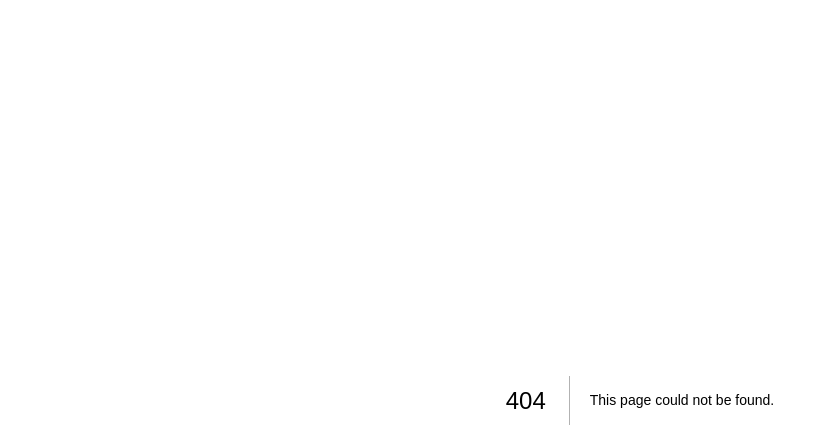
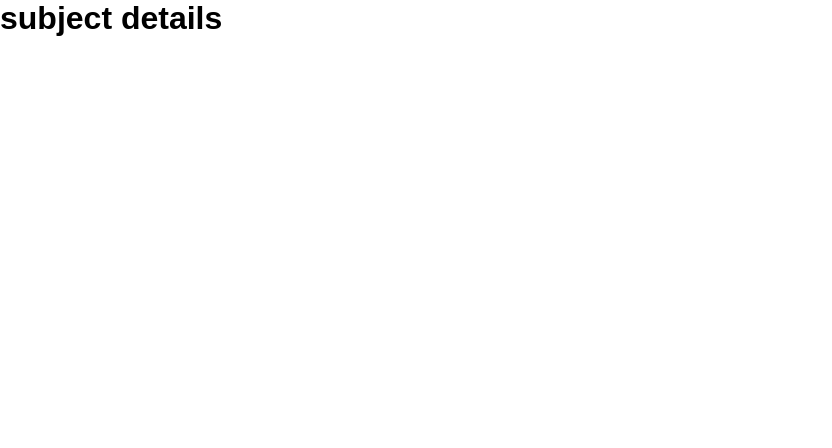
Before and after one commit to Lucky-ta/Motrix-Project, a Next.js app: page /subject/1 in a window 1280 px wide. Before the commit this address had no page. Shown: the top 448 px of the page, without its empty margins (0-832 px from the left). Built offline with nearby package versions, Linux system fonts and the light colour scheme.

Commit message:
Create subject details router

```diff
--- a/src/components/MenusOptions/MenuOptions.tsx
+++ b/src/components/MenusOptions/MenuOptions.tsx
@@ -1,3 +1,4 @@
+import { useRouter } from 'next/router';
 import React from 'react';
 import { MenuOptionsButtons, MenuOptionsContainer } from '.';
 
@@ -6,8 +7,9 @@ interface MenuOptionsPropsShape {
 }
 
 function MenuOptions({ subjectId }: MenuOptionsPropsShape) {
+  const router = useRouter();
   const editSubject = () => {
-    console.log('EDIT PAGE');
+    router.push(`/subject/${subjectId}`);
   };
 
   const deleteSubject = () => {
--- a/src/components/SubjectModal/index.ts
+++ b/src/components/SubjectModal/index.ts
@@ -7,7 +7,7 @@ export const SubjectModalContainer = styled.form`
     top: 50%;
     left: 50%;
     transform: translate(-50%, -50%);
-    background-color: #696969;
+    background-color: #848884;
 
     height: 25em;
     width: 100%;
@@ -18,7 +18,7 @@ export const SubjectModalContainer = styled.form`
     padding-left: 1em;
     padding-right: 1em;
 
-
+    z-index: 99;
 `;
 
 export const SubjectModalInput = styled.input`
--- a/src/pages/index.tsx
+++ b/src/pages/index.tsx
@@ -4,7 +4,7 @@ import Header from '../components/Header/Header';
 import SubjectCard from '../components/SubjectCard/SubjectCard';
 import SubjectModal from '../components/SubjectModal/SubjectModal';
 import MyContext from '../contexts/MyContext';
-import { ContentName, SubjectCardsContainer } from '../styles';
+import { ContentName, GlobalFade, SubjectCardsContainer } from '../styles';
 
 function Home() {
   const { isModalVisible } = useContext(MyContext);
@@ -16,7 +16,7 @@ function Home() {
     id: 3,
   };
   return (
-    <div className={isModalVisible ? 'fade' : ''}>
+    <div>
       <Header contentTitle="Física" />
       <ContentName>Matérias</ContentName>
       <AddSubjectsButton />
@@ -27,6 +27,7 @@ function Home() {
         <SubjectCard subject={subjectMock} />
       </SubjectCardsContainer>
       {isModalVisible && (<SubjectModal />)}
+      {isModalVisible && (<GlobalFade />)}
     </div>
   );
 }
--- /dev/null
+++ b/src/pages/subject/[id].tsx
@@ -0,0 +1,11 @@
+import React from 'react';
+
+function SubjectDetails() {
+  return (
+    <div>
+      <h1>subject details</h1>
+    </div>
+  );
+}
+
+export default SubjectDetails;
--- a/src/styles/globals.css
+++ b/src/styles/globals.css
@@ -5,12 +5,3 @@
   box-sizing: border-box;
 
 }
-
-.fade {
-  position: fixed;
-  background-color: grey;
-  top: 0;
-  left: 0;
-  width: 100%;
-  height: 100%;
-}
```
Also changed, not shown: src/styles/index.ts (+9 -0 lines).
